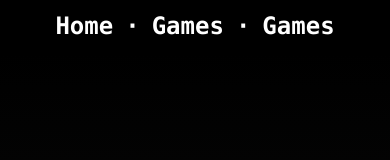
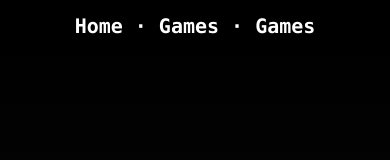
Before and after one commit to juan-lagunas/my-world, a Next.js app: page / in a window 390 px wide. Shown: the top 160 px of the page. Built offline with nearby package versions, Linux system fonts and the light colour scheme.

Commit message:
Fix text size on mobile

```diff
--- a/src/app/layout.tsx
+++ b/src/app/layout.tsx
@@ -18,7 +18,7 @@ export default function RootLayout({
             <link href="https://fonts.googleapis.com/css2?family=Permanent+Marker&display=swap" rel="stylesheet"/>
         </head>
         <body className="bg-black">
-            <nav className="h-[52px] w-full font-mono font-extrabold text-2xl">
+            <nav className="h-[52px] w-full font-mono font-extrabold text-xl sm:text-2xl">
                 <div className="w-3/4 sm:max-w-[980px] h-full mx-auto text-white flex justify-center items-center gap-3 ">
                     <Link href="/" className="sm:hover:scale-110 sm:hover:-translate-y-1 transition ease-in-out duration-200">Home</Link>
                     <span>&#183;</span>
```
